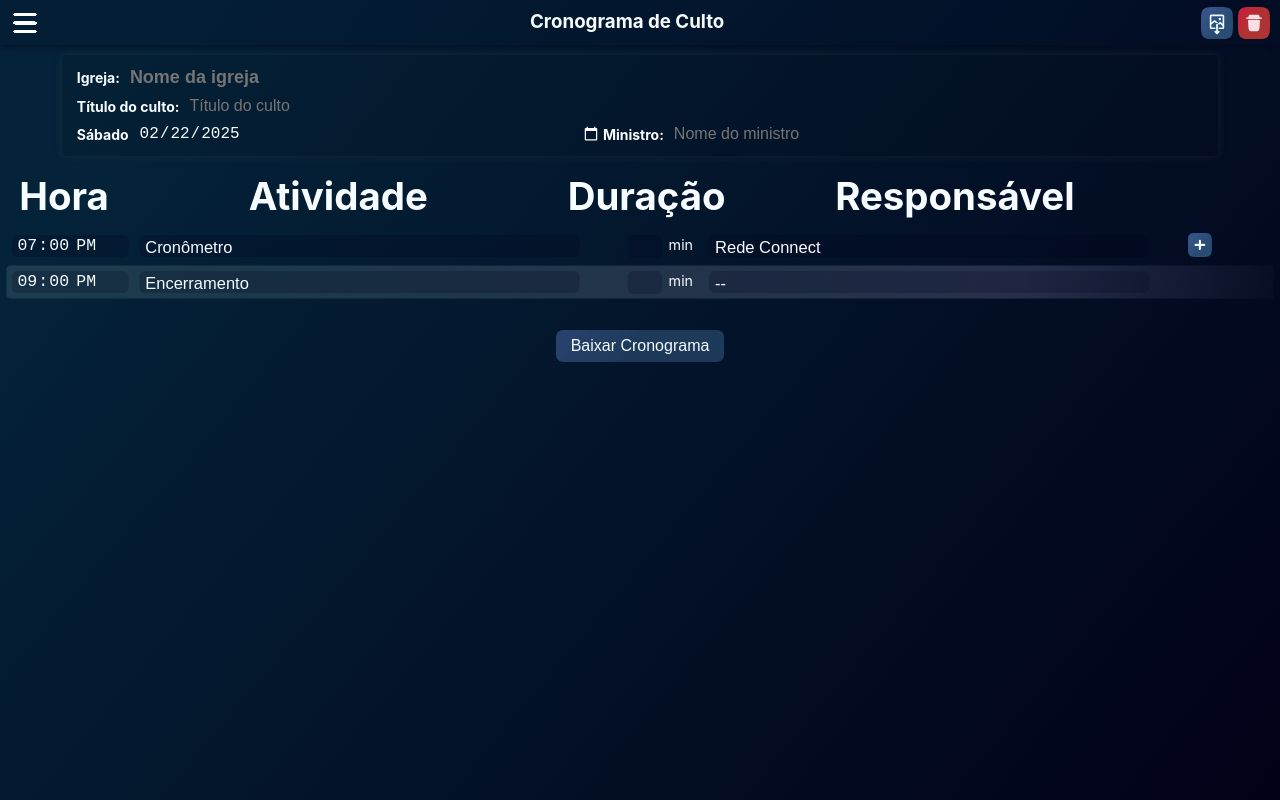
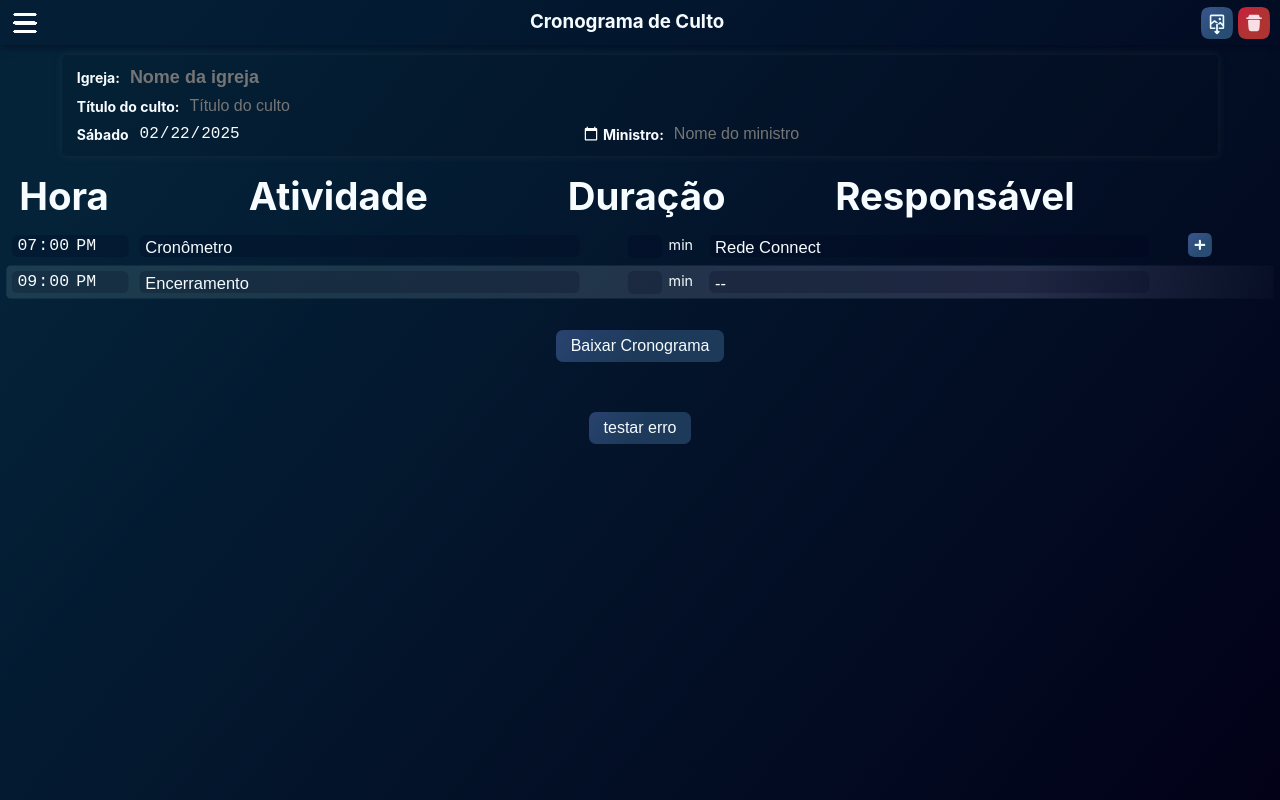
Before and after one commit to pedrobritobr/imw_worship_planner_frontend, a React (Vite) app: page / in a window 1280 px wide. Built offline with nearby package versions, Linux system fonts and the light colour scheme; no server answers.

Commit message:
add botao de teste de erro

```diff
--- a/src/App.jsx
+++ b/src/App.jsx
@@ -77,6 +77,9 @@ function AppContent() {
       <button type="button" className="download-button" onClick={downloadPlanner}>
         Baixar Cronograma
       </button>
+      <button type="button" className="download-button" onClick={() => { throw new Error('Erro ao baixar o cronograma'); }}>
+        testar erro
+      </button>
     </div>
   );
 }
```
